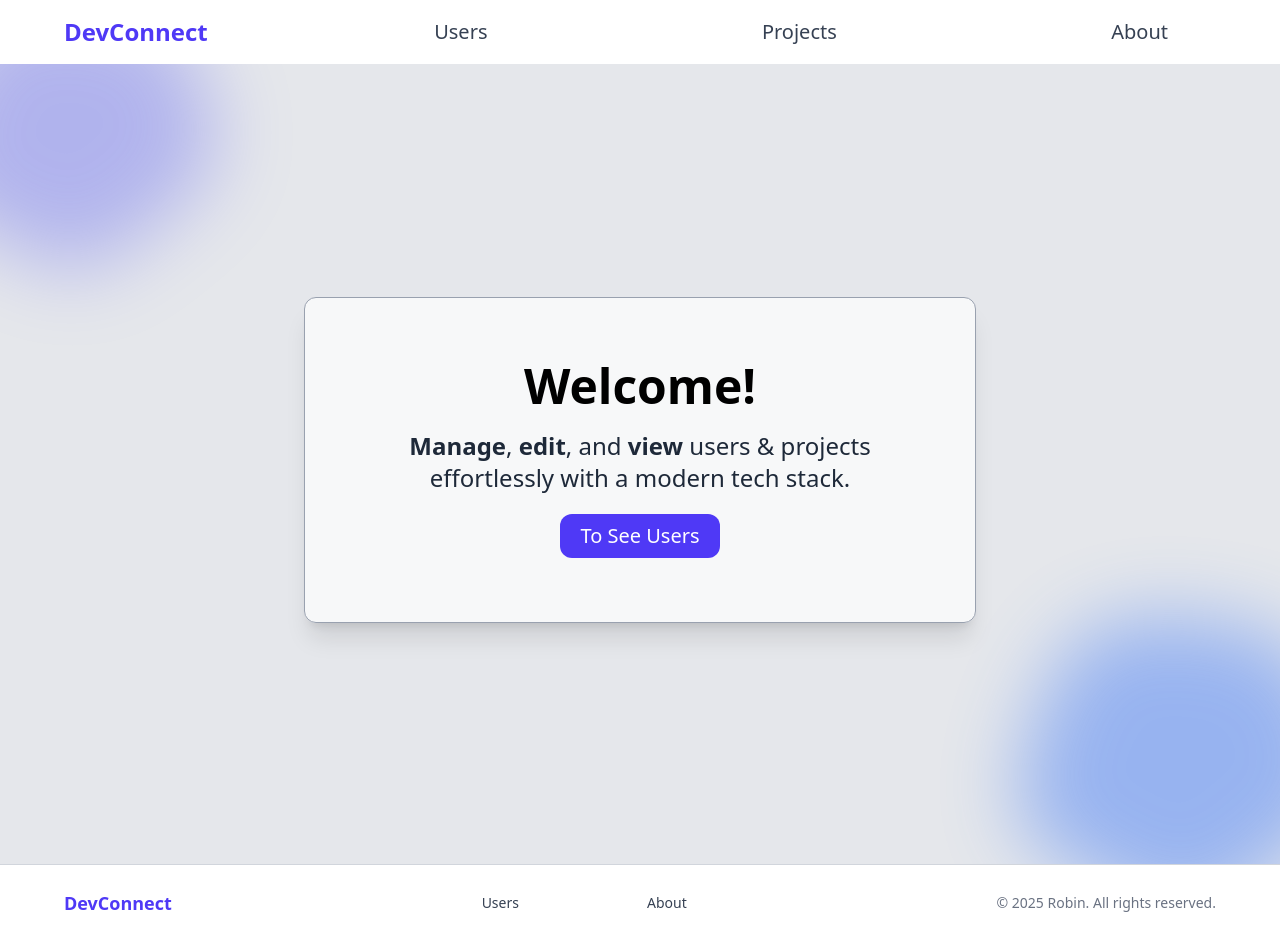
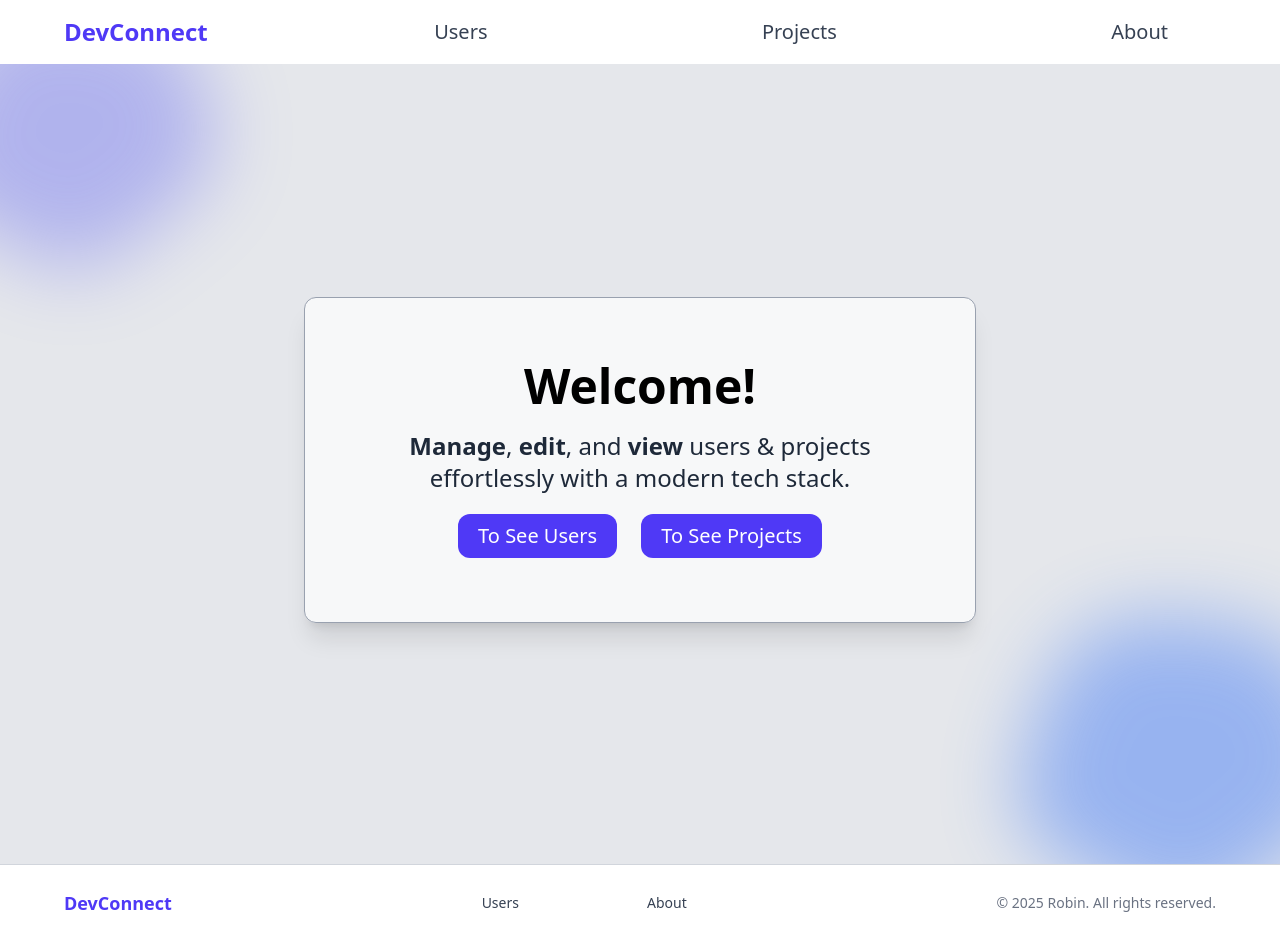
Before and after one commit to MrBakieth/devconnect-next, a Next.js app: page / in a window 1280 px wide. Built offline with nearby package versions, Linux system fonts and the light colour scheme.

Commit message:
Added a new transition button to main page description section

```diff
--- a/src/app/page.tsx
+++ b/src/app/page.tsx
@@ -35,11 +35,18 @@ export default function Home() {
           <strong>view</strong> users & projects effortlessly with a modern tech
           stack.
         </p>
-        <Link href="/users">
-          <button className="px-5 py-2 bg-indigo-600 text-white rounded-xl hover:bg-indigo-700 transition text-lg sm:text-xl cursor-pointer">
-            To See Users
-          </button>
-        </Link>
+        <div className="flex gap-6">
+          <Link href="/users">
+            <button className="px-5 py-2 bg-indigo-600 text-white rounded-xl hover:bg-indigo-700 transition text-lg sm:text-xl cursor-pointer">
+              To See Users
+            </button>
+          </Link>
+          <Link href="/projects">
+            <button className="px-5 py-2 bg-indigo-600 text-white rounded-xl hover:bg-indigo-700 transition text-lg sm:text-xl cursor-pointer">
+              To See Projects
+            </button>
+          </Link>
+        </div>
       </section>
     </main>
   );
```
